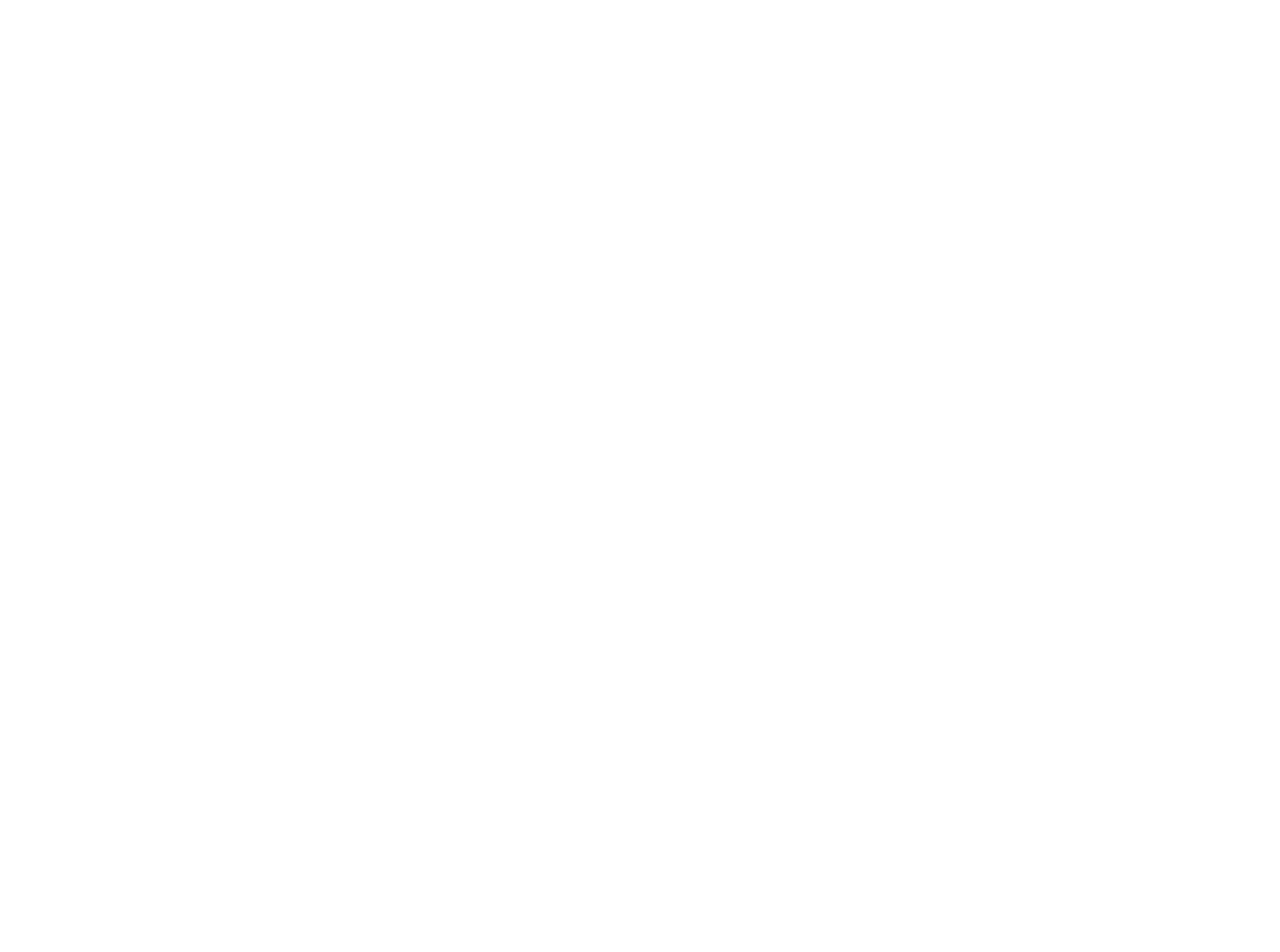
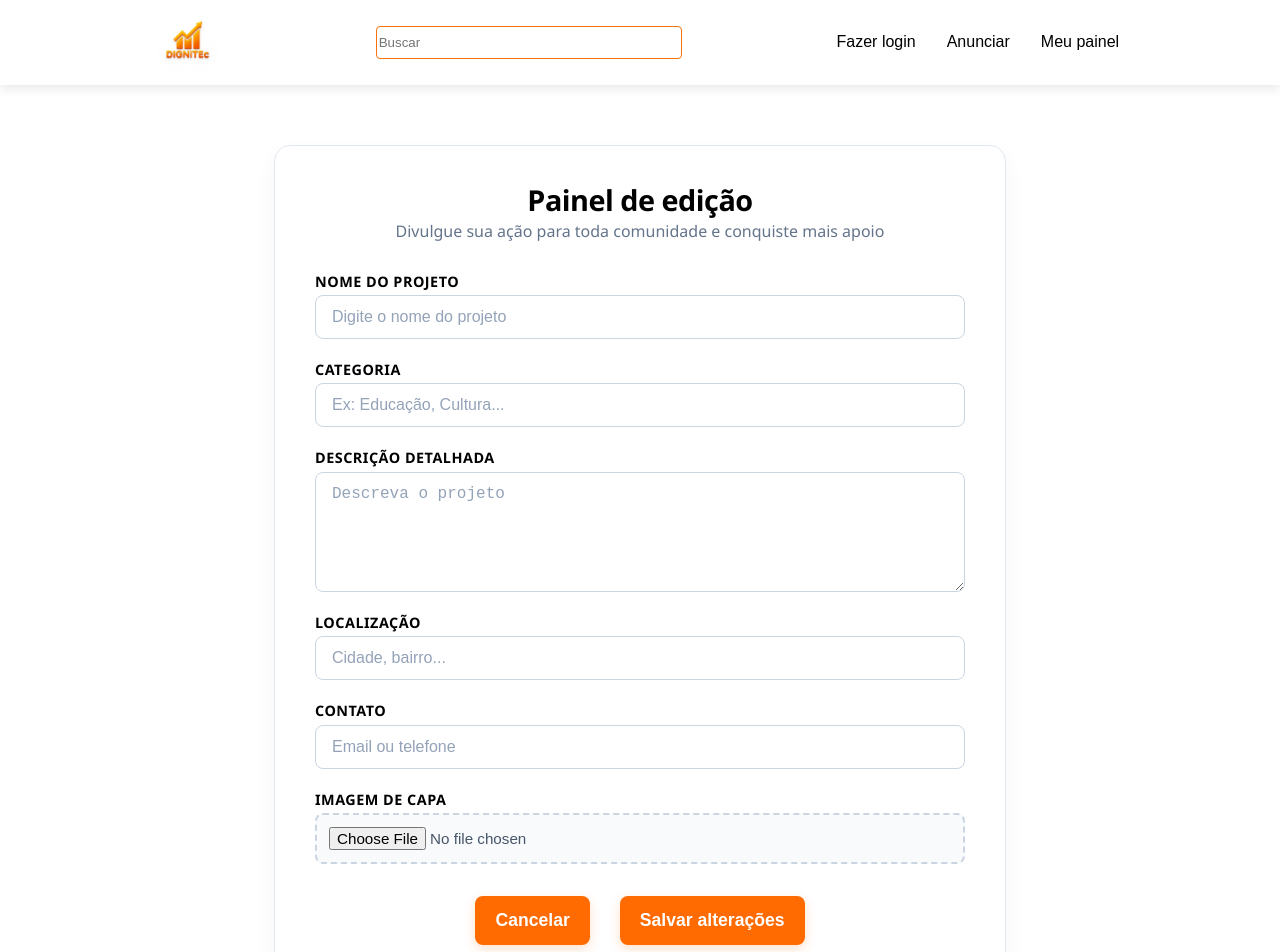
Before and after one commit to MateusClaudio-dev/Dignitec_FrontEnd, an Angular app: page /editar/1 in a window 1280 px wide. Before the commit this address led to /. Shown: the top 952 px of the page. Before the commit the page ends 800 px from the top, so only its background shows below. Built offline with nearby package versions, Linux system fonts and the light colour scheme; no server answers.

Commit message:
feat: adicionar funcionalidade completa para editar anúncios

```diff
--- a/src/app/app.routes.ts
+++ b/src/app/app.routes.ts
@@ -3,11 +3,13 @@ import { Routes } from '@angular/router';
 import { Home } from './components/home/home';
 import { Login } from './components/login/login';
 import { Painel } from './components/painel/painel';
+import { EditarAnuncio } from './components/editar-anuncio/editar-anuncio';
 
 export const routes: Routes = [
     {path: '', component: Home},
     {path: "login", component: Login},
     {path: "home", component: Home},
     {path: "cadastrar", component: Cadastro},
+    {path: "editar/:id", component: EditarAnuncio},
     {path: "painelAnunciante", component: Painel}
 ];
--- a/src/app/components/cadastro/cadastro.ts
+++ b/src/app/components/cadastro/cadastro.ts
@@ -52,7 +52,7 @@ export class Cadastro {
     next: (resposta) => {
       console.log('Anuncio cadastrado com sucesso', resposta);
       alert('Anuncio cadastrado com sucesso');
-      this.router.navigate(['/home']);
+      this.router.navigate(['/painelAnunciante']);
     },
     error: (erro) => {
       console.error('erro ao salvar anúncio', erro);
--- /dev/null
+++ b/src/app/components/editar-anuncio/editar-anuncio.css
@@ -0,0 +1,145 @@
+/* ==========================================
+   LAYOUT GERAL DA PÁGINA
+   ========================================== */
+main {
+  max-width: 650px;
+  margin: 60px auto;
+  padding: 40px;
+  background-color: #ffffff; /* Cor Primária */
+  border: 1px solid #e2e8f0;
+  border-radius: 16px;
+  box-shadow: 0 10px 25px rgba(0, 0, 0, 0.04);
+  font-family: 'Segoe UI', Tahoma, Geneva, Verdana, sans-serif;
+}
+
+main h2 {
+  font-size: 1.8rem;
+  font-weight: 700;
+  color: #000000; /* Cor Secundária */
+  text-align: center;
+  margin-bottom: 8px;
+  letter-spacing: -0.5px;
+}
+
+.subtitle {
+  text-align: center;
+  color: #64748b;
+  font-size: 1rem;
+  margin-bottom: 36px;
+}
+
+/* ==========================================
+   ESTILIZAÇÃO DO FORMULÁRIO
+   ========================================== */
+form {
+  display: flex;
+  flex-direction: column;
+}
+
+/* Rótulos (Labels) */
+label {
+  font-size: 0.9rem;
+  font-weight: 600;
+  color: #000000; /* Cor Secundária */
+  margin-bottom: 6px;
+  text-transform: uppercase;
+  letter-spacing: 0.5px;
+}
+
+/* Campos de Entrada (Inputs e Textarea) */
+input[type="text"],
+textarea {
+  width: 100%;
+  padding: 12px 16px;
+  margin-bottom: 24px;
+  border: 1px solid #cbd5e1;
+  border-radius: 8px;
+  background-color: #ffffff;
+  color: #000000;
+  font-size: 1rem;
+  transition: all 0.2s ease;
+  box-sizing: border-box;
+}
+
+/* Textarea específico */
+textarea {
+  min-height: 120px;
+  resize: vertical;
+}
+
+/* Placeholder sutil */
+input::placeholder,
+textarea::placeholder {
+  color: #94a3b8;
+}
+
+/* Efeito de Foco (Focus) -> Aplica a cor Laranja */
+input[type="text"]:focus,
+textarea:focus {
+  outline: none;
+  border-color: #ff6b00; /* Cor Terciária */
+  box-shadow: 0 0 0 3px rgba(255, 107, 0, 0.15);
+}
+
+/* ==========================================
+   CAMPO DE UPLOAD DE ARQUIVO (INPUT FILE)
+   ========================================== */
+input[type="file"] {
+  margin-bottom: 32px;
+  padding: 12px;
+  border: 2px dashed #cbd5e1;
+  border-radius: 8px;
+  background-color: #f8fafc;
+  cursor: pointer;
+  width: 100%;
+  box-sizing: border-box;
+  font-size: 0.95rem;
+  color: #475569;
+}
+
+input[type="file"]:hover {
+  border-color: #ff6b00;
+  background-color: #fff8f4;
+}
+.btn-acoes {
+  display: flex;
+  flex-direction: row;
+  gap: 30px;
+  justify-content: center;
+}
+
+button  {
+  background-color: #ff6b00; /* Cor Terciária: Laranja */
+  color: #ffffff;
+  border: none;
+  padding: 14px 20px;
+  font-size: 1.1rem;
+  font-weight: 600;
+  border-radius: 8px;
+  cursor: pointer;
+  transition: all 0.2s ease;
+  box-shadow: 0 4px 12px rgba(255, 107, 0, 0.2);
+}
+
+button:hover {
+  background-color: #e05e00; /* Laranja mais escuro */
+  box-shadow: 0 6px 16px rgba(255, 107, 0, 0.3);
+}
+
+button[type="submit"]:active {
+  transform: scale(0.98);
+}
+
+/* ==========================================
+   RESPONSIVIDADE
+   ========================================== */
+@media (max-width: 640px) {
+  main {
+    margin: 20px;
+    padding: 24px;
+  }
+
+  main h2 {
+    font-size: 1.5rem;
+  }
+}
--- /dev/null
+++ b/src/app/components/editar-anuncio/editar-anuncio.html
@@ -0,0 +1,35 @@
+<header>
+<app-cabecalho></app-cabecalho>
+</header>
+
+<main>
+  <h2>Painel de edição</h2>
+  <p class="subtitle">Divulgue sua ação para toda comunidade e conquiste mais apoio</p>
+
+  <form (ngSubmit)="salvarAlteracoes()">
+
+    <label for="nomeProjeto">Nome do projeto</label>
+    <input type="text" id="nomeProjeto" name="nomeProjeto" [(ngModel)]="anuncio.nomeProjeto" placeholder="Digite o nome do projeto" required />
+
+    <label for="categoria">Categoria</label>
+    <input type="text" id="categoria" name="categoria" [(ngModel)]="anuncio.categoria" placeholder="Ex: Educação, Cultura..." required />
+
+    <label for="descricao">Descrição detalhada</label>
+    <textarea id="descricao" name="descricao" [(ngModel)]="anuncio.descricao" placeholder="Descreva o projeto" required></textarea>
+
+    <label for="localizacao">Localização</label>
+    <input type="text" id="localizacao" name="localizacao" [(ngModel)]="anuncio.localizacao" placeholder="Cidade, bairro..." required />
+
+    <label for="contato">Contato</label>
+    <input type="text" id="contato" name="contato" [(ngModel)]="anuncio.contato" placeholder="Email ou telefone" required />
+
+    <label for="imagemCapa">Imagem de capa</label>
+    <input type="file" id="imagemCapa" (change)="aoSelecionarImagem($event)" accept="image/*"/>
+
+    <div class="btn-acoes">
+        <button type="button" routerLink="/painelAnunciante">Cancelar</button>
+        <button type="submit">Salvar alterações</button>
+    </div>
+
+  </form>
+</main>
--- /dev/null
+++ b/src/app/components/editar-anuncio/editar-anuncio.ts
@@ -0,0 +1,85 @@
+import { FormsModule } from '@angular/forms';
+import { CommonModule } from '@angular/common';
+import { Component, OnInit, ChangeDetectorRef } from '@angular/core';
+import { AnuncioService } from '../../service/anuncios.service';
+import { ActivatedRoute, Router, RouterLink } from '@angular/router';
+import { Cabecalho } from '../cabecalho/cabecalho';
+
+@Component({
+  selector: 'app-editar-anuncio',
+  imports: [CommonModule, FormsModule, Cabecalho, RouterLink],
+  templateUrl: './editar-anuncio.html',
+  styleUrl: './editar-anuncio.css',
+})
+export class EditarAnuncio implements OnInit {
+
+  idAnuncio: number = 0;
+  fotoSelecionada: File | null = null
+
+  constructor(
+    private anuncioService: AnuncioService,
+    private router: Router,
+    private route: ActivatedRoute,
+    private cdr: ChangeDetectorRef
+  ) {}
+
+  ngOnInit(): void {
+    const id = this.route.snapshot.paramMap.get('id')
+    const idNumber = Number(id)
+    this.idAnuncio = idNumber
+
+    this.anuncioService.getAnuncios().subscribe({
+      next: (anuncios: any[]) => {
+        const anuncio_a_encontar = anuncios.find(anuncios => anuncios.id === this.idAnuncio)
+
+        if (anuncio_a_encontar) {
+          this.anuncio = anuncio_a_encontar
+          this.cdr.detectChanges();
+        }
+      },
+      error: (err) => console.error('Erro ao buscar anúncios', err)
+    });
+  }
+
+  // objeto vazio mais é preenchido pelo dados do BD por meio do ngModel no html dinamicamente
+  anuncio: any = {
+    nomeProjeto: '',
+    categoria: '',
+    descricao: '',
+    localizacao: '',
+    contato: ''
+  };
+
+  // Pega o arquivo que o usuário escolheu
+  aoSelecionarImagem(event: any): void {
+      const arquivo = event.target.files[0];
+      if (arquivo) {
+        this.fotoSelecionada = arquivo; // Salva o arquivo na memória para o FormData usar depois
+      }
+    }
+
+
+  salvarAlteracoes(): void {
+    const formData = new FormData
+    formData.append('nomeProjeto', this.anuncio.nomeProjeto)
+    formData.append('categoria', this.anuncio.categoria)
+    formData.append('descricao', this.anuncio.descricao)
+    formData.append('localizacao', this.anuncio.localizacao)
+    formData.append('contato', this.anuncio.contato)
+
+    if (this.fotoSelecionada) {
+      formData.append('imagemCapa', this.fotoSelecionada)
+    }
+
+    this.anuncioService.editarAnuncios(this.idAnuncio, formData).subscribe({
+      next: (resposta) => {
+        alert('Anúncio atualizado com sucesso!')
+        this.router.navigate(['/painelAnunciante']);
+      },
+      error: (err) => {
+        console.error('Erro ao tentar atualizar:', err)
+        alert('Erro ao tentar salvar alterações.')
+      }
+    })
+  }
+}
--- a/src/app/components/painel/painel.css
+++ b/src/app/components/painel/painel.css
@@ -140,7 +140,7 @@
 }
 
 .btn-editar:hover {
-  background-color: #b8560f;
+  background-color: #f09e5f;
 }
 
 .btn-excluir {
@@ -149,7 +149,7 @@
 }
 
 .btn-excluir:hover {
-  background-color: #0f172a;
+  background-color: #394b72;
 }
 
 .btn-acao .material-icons {
--- a/src/app/components/painel/painel.html
+++ b/src/app/components/painel/painel.html
@@ -30,7 +30,7 @@
           </div>
 
           <div class="anuncio-acoes">
-            <button class="btn-acao btn-editar" title="Editar Anúncio">
+            <button [routerLink]="['/editar', anuncio.id]" class="btn-acao btn-editar" title="Editar Anúncio">
               <span class="material-icons">edit</span>
             </button>
 
```
Also changed, not shown: 3 other files (tests, documents, lock files or other folders).
